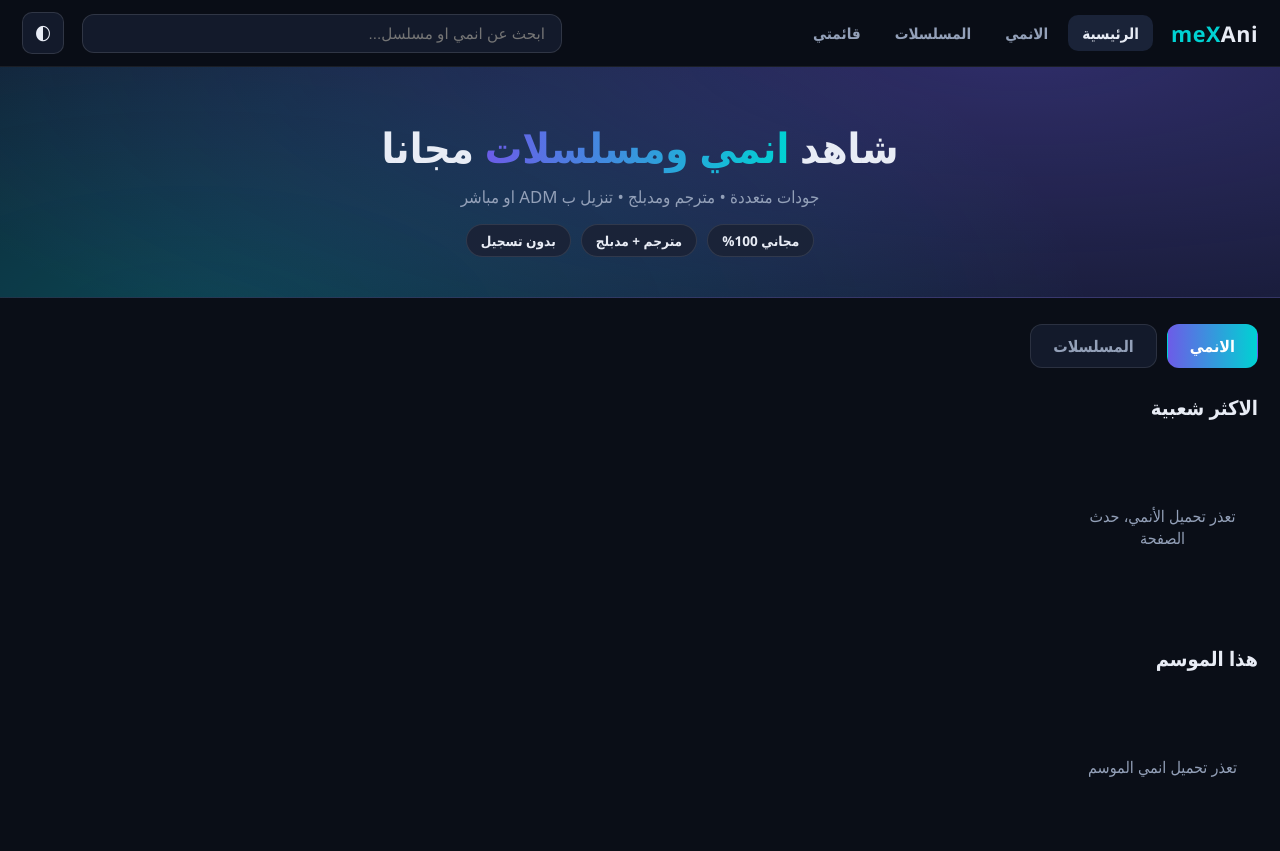
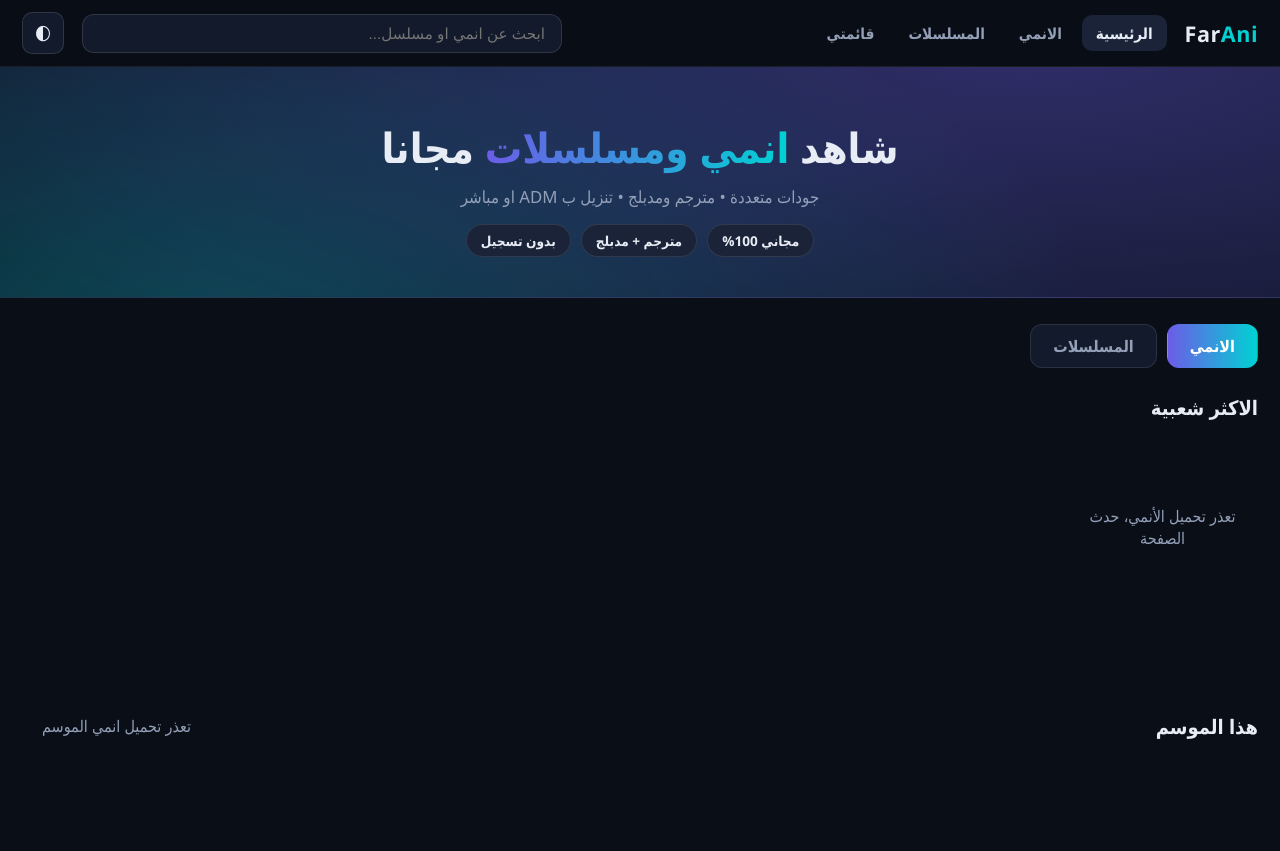
Before and after one commit to far1992ed/ch, a plain HTML site: page index.html in a window 1280 px wide. Shown: the top 851 px of the page. Drawn offline with Linux system fonts and the light colour scheme; no server answers.

Commit message:
Rename logo to FarAni, add LTR fix and fallback sources note
Co-Authored-By: Ashna-X1 <noreply@ashna.ai>

```diff
--- a/index.html
+++ b/index.html
@@ -4,13 +4,13 @@
 <meta charset="UTF-8">
 <meta name="viewport" content="width=device-width, initial-scale=1.0">
 <meta name="theme-color" content="#0a0e17">
-<title>AnimeX — انمي ومسلسلات مجانا</title>
+<title>FarAni — انمي ومسلسلات مجانا</title>
 <meta name="description" content="شاهد انمي ومسلسلات مجانا بجودات متعددة مترجم ومدبلج مع تنزيل ADM او مباشر">
 <link rel="stylesheet" href="style.css">
 </head>
 <body>
 <header class="topbar">
-  <a class="logo" href="index.html"><span class="logo-x">Ani</span><span class="logo-x2">meX</span></a>
+  <a class="logo" href="index.html" dir="ltr"><span class="logo-x">Far</span><span class="logo-x2">Ani</span></a>
   <nav class="main-nav">
     <a href="index.html" class="nav-link active">الرئيسية</a>
     <a href="#" class="nav-link" data-tab="anime">الانمي</a>
@@ -42,7 +42,7 @@
     <div id="animePane" class="pane">
       <div class="row-head"><h2>الاكثر شعبية</h2></div>
       <div id="animeTop" class="grid"></div>
-      <div class="row-head"><h2>هذا الموسم</h2></div>
+      <div class="row-head"><h2>هذا الموسم</h2></dمiv>
       <div id="animeSeason" class="grid"></div>
     </div>
     <div id="seriesPane" class="pane hidden">
```
